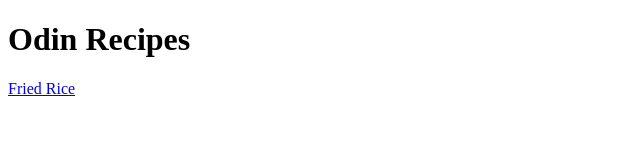
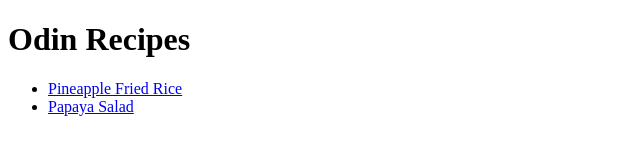
Before and after one commit to andrewchiang3/odin-recipes, a plain HTML site: page index.html in a window 1280 px wide. Shown: the whole page, without its empty margins (0-640 px from the left). Drawn offline with Linux system fonts and the light colour scheme.

Commit message:
create link to papaya salad page

```diff
--- a/index.html
+++ b/index.html
@@ -8,6 +8,9 @@
     <body>
         <h1>Odin Recipes</h1>
 
-        <a href="recipes/fried-rice.html">Fried Rice</a>
+        <ul>
+            <li><a href="recipes/fried-rice.html">Pineapple Fried Rice</a></li>
+            <li><a href="recipes/papaya-salad.html">Papaya Salad</a></li>
+        </ul>
     </body>
 </html>
```
